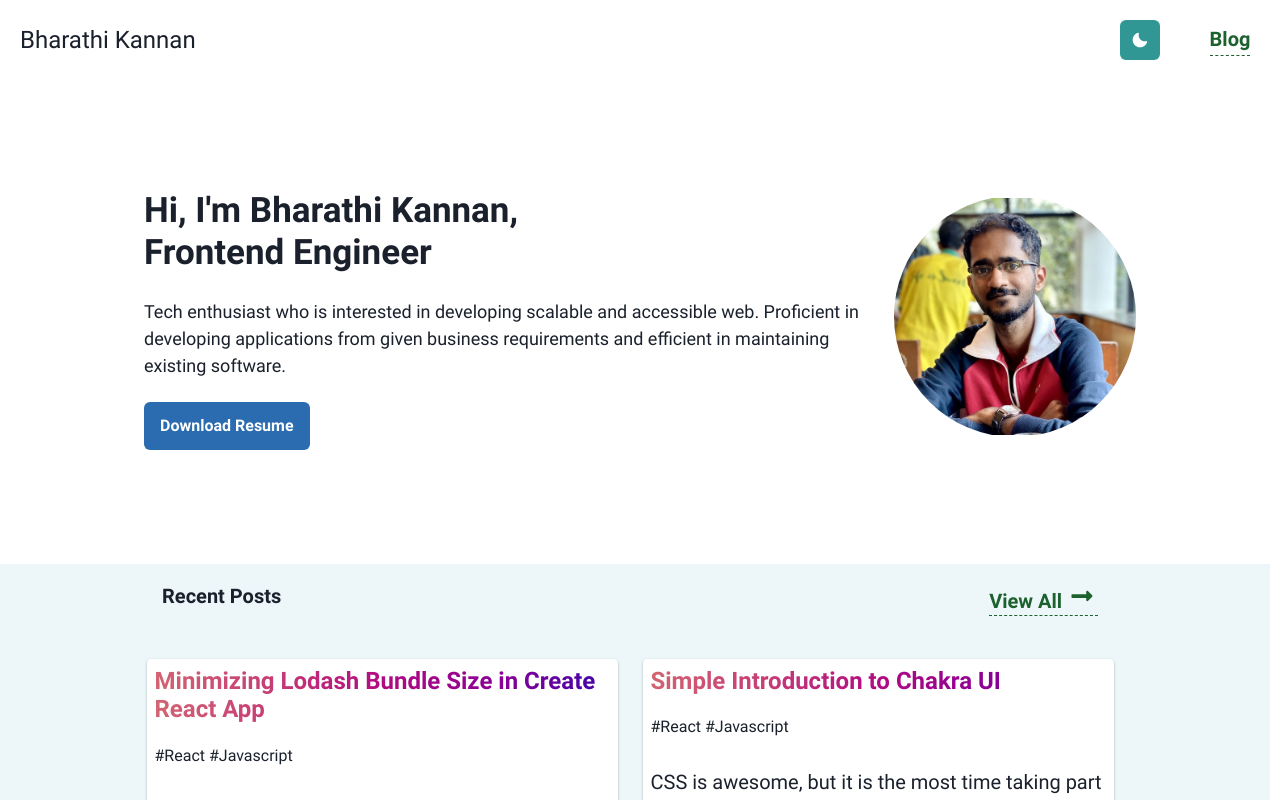
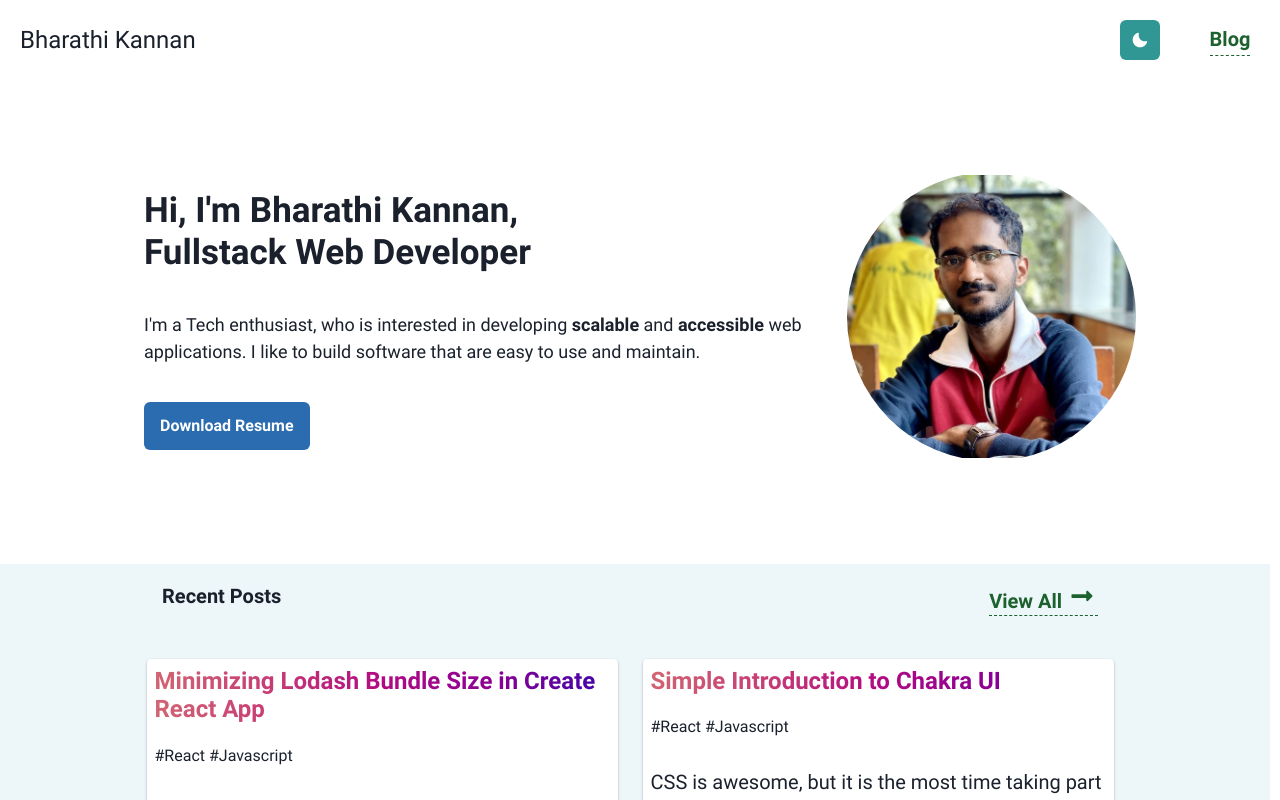
Before and after one commit to payapula/blog, a Next.js app: page / in a window 1280 px wide. Shown: the top 800 px of the page. Built offline with nearby package versions, Linux system fonts and the light colour scheme.

Commit message:
Version updated to 1.1.0. SEO Changes.

```diff
--- a/components/hero-content.tsx
+++ b/components/hero-content.tsx
@@ -36,20 +36,21 @@ function HeroContent(): ReactElement {
             <Stack
                 align={['center', null, null, null, 'start']}
                 height="260"
+                maxW="850"
                 justifyContent="space-between">
                 <Heading
                     as="h1"
                     fontSize={['3xl', null, null, '30px', '35px']}
                     maxW={['23rem', null, null, '30rem']}
                     textAlign={['center', null, null, null, 'start']}>
-                    Hi, I&apos;m Bharathi Kannan, Frontend Engineer
+                    Hi, I&apos;m Bharathi Kannan, Fullstack Web Developer
                 </Heading>
                 <Text
                     fontSize={['sm', null, 'md', 'lg']}
                     align={['center', null, null, null, 'start']}>
-                    Tech enthusiast who is interested in developing scalable and accessible web.
-                    Proficient in developing applications from given business requirements and
-                    efficient in maintaining existing software.
+                    I&apos;m a Tech enthusiast, who is interested in developing <b>scalable</b> and{' '}
+                    <b>accessible</b> web applications. I like to build software that are easy to
+                    use and maintain.
                 </Text>
                 {/*//@ts-ignore: Here we are showing Link as a Button*/}
                 <Link
--- a/configs/site-configs.ts
+++ b/configs/site-configs.ts
@@ -27,10 +27,11 @@ const siteConfig: SiteConfig = {
         github: githubURL
     },
     seo: {
-        title: 'Bharathi Kannan Blog',
-        defaultTitle: 'Bharathi Kannan Blog',
-        titleTemplate: '%s | Bharathi Kannan Blog',
-        description: "Bharathi Kannan's Portfolio and Blog.",
+        title: 'Bharathi Kannan Website',
+        defaultTitle: 'Bharathi Kannan Website',
+        titleTemplate: '%s | Bharathi Kannan Website',
+        description:
+            "Bharathi Kannan's Portfolio and Blog. A web developer working on developing Full Stack Applications with React Js, Typescript, Apollo GraphQL, Amazon aws amplify and firebase.",
         openGraph: {
             type: 'website',
             title: 'Bharathi Kannan Blog',
--- a/package.json
+++ b/package.json
@@ -1,6 +1,6 @@
 {
     "name": "bharathi-kannan-website",
-    "version": "1.0.0",
+    "version": "1.1.0",
     "scripts": {
         "dev": "next -p 3001",
         "build": "next build",
--- a/pages/_app.tsx
+++ b/pages/_app.tsx
@@ -7,8 +7,9 @@ import { DefaultSeo } from 'next-seo';
 import siteConfig from 'configs/site-configs';
 import 'styles/globals.css';
 
+const { seo } = siteConfig;
+
 export default function MyApp({ Component, pageProps }: AppProps): ReactElement {
-    const { seo } = siteConfig;
     return (
         <>
             <Head>
```
Also changed, not shown: 1 other file (tests, documents, lock files or other folders).
